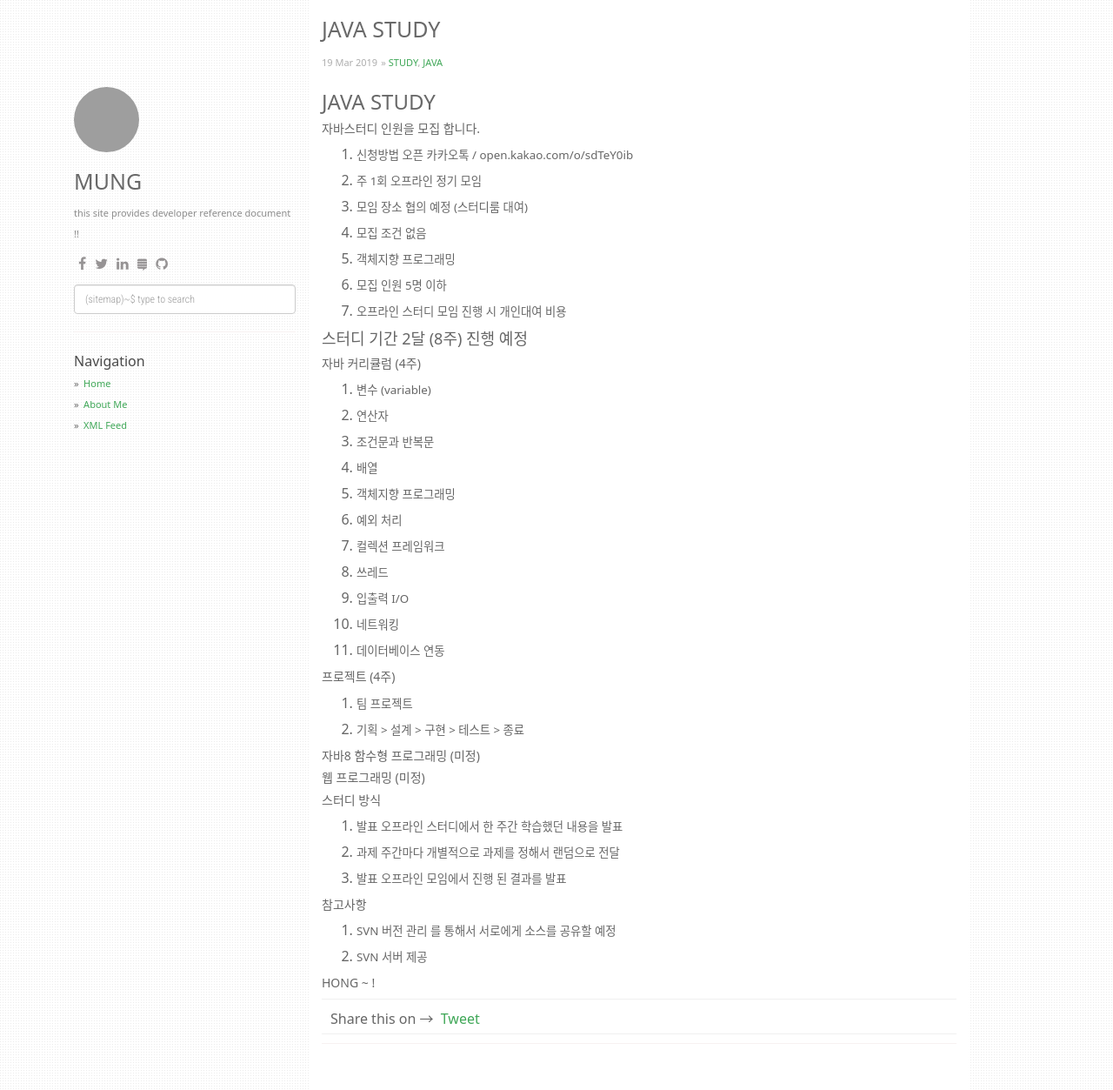
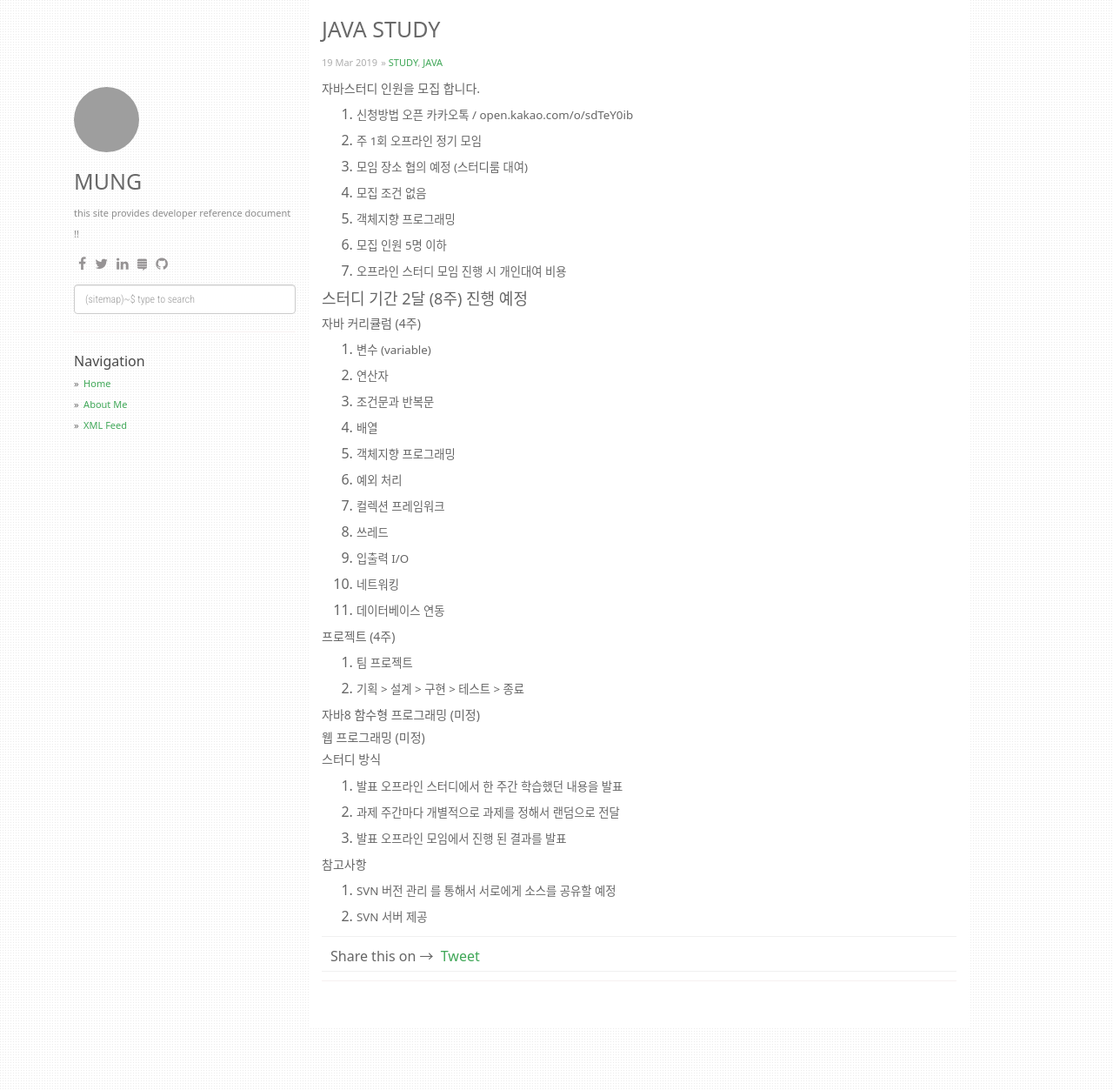
Before and after one commit to dev-docs/document, a Jekyll site: the page built from _posts/2019-03-19-Java-Study-page.md, in a window 1280 px wide and 1253 px high. Shown: the whole window at 87% size. Built offline with Jekyll 4.4.1, drawn with Linux system fonts in a browser that asks for light colours; nearby versions of some CDN libraries; comment, search, counter and statistics services are not loaded; grey boxes are pictures that could not be loaded.

Commit message:
Update 2019-03-19-Java-Study-page.md

```diff
--- a/_posts/2019-03-19-Java-Study-page.md
+++ b/_posts/2019-03-19-Java-Study-page.md
@@ -4,8 +4,6 @@ title:  "JAVA STUDY"
 date:   2019-03-19 18:34:10 +0700
 categories: [STUDY, JAVA]
 ---
-
-### JAVA STUDY
 
 ##### 자바스터디 인원을 모집 합니다.
 
@@ -75,5 +73,3 @@ categories: [STUDY, JAVA]
 1. SVN 버전 관리 를 통해서 서로에게 소스를 공유할 예정
 
 2. SVN 서버 제공
-
-##### HONG ~ !
```
